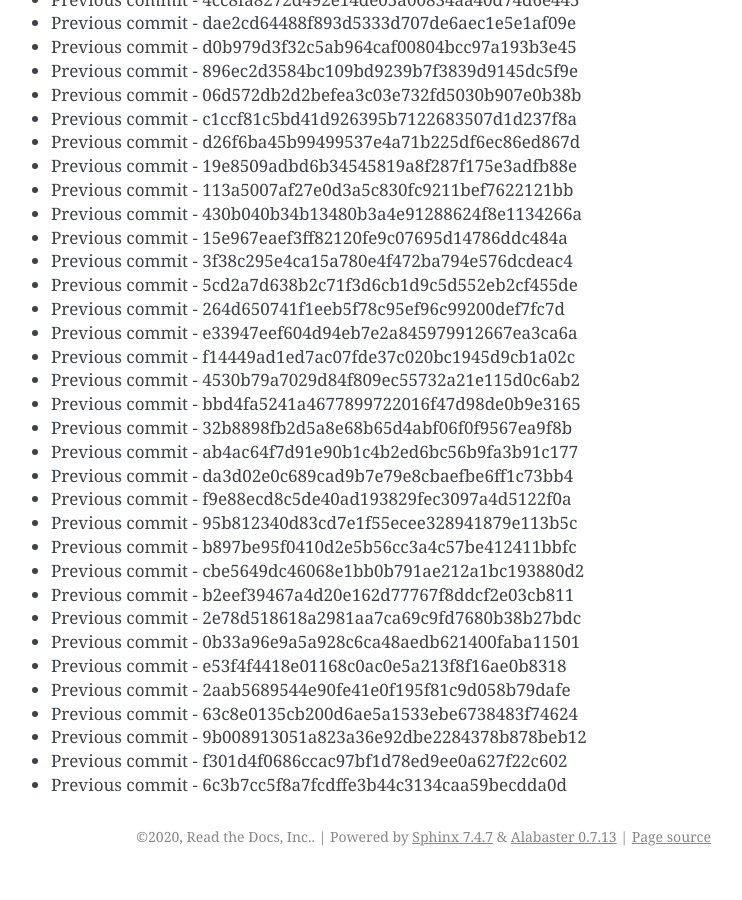
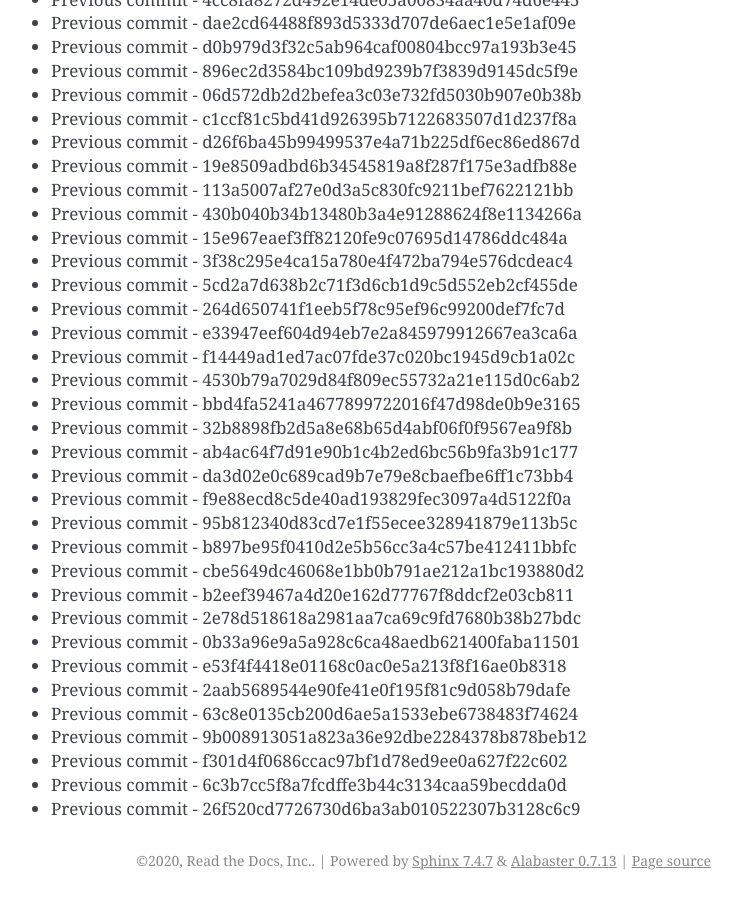
Before and after one commit to readthedocs/rtd-git-stresstest, a Sphinx documentation site: the page built from docs/updates.rst, in a window 1280 px wide and 900 px high, scrolled down 77496 px. Shown: the whole window, without its empty margins (399-1141 px from the left). Built offline with Sphinx 7.4.7, drawn with Linux system fonts in a browser that asks for light colours; before the commit the page ends 78372 px from its top, so only the background shows below that.

Commit message:
Generating commit from previous: 26f520cd7726730d6ba3ab010522307b3128c6c9

```diff
--- a/docs/updates.rst
+++ b/docs/updates.rst
@@ -3288,3 +3288,4 @@ It can be tested for any performance characteristics.
 * Previous commit - 9b008913051a823a36e92dbe2284378b878beb12
 * Previous commit - f301d4f0686ccac97bf1d78ed9ee0a627f22c602
 * Previous commit - 6c3b7cc5f8a7fcdffe3b44c3134caa59becdda0d
+* Previous commit - 26f520cd7726730d6ba3ab010522307b3128c6c9
```
